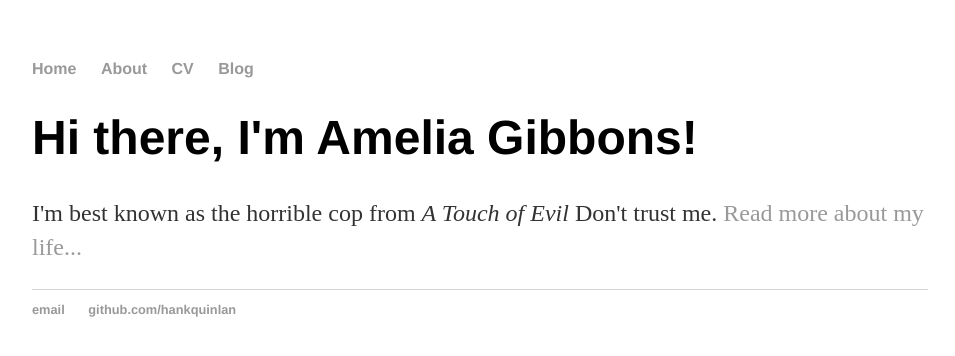
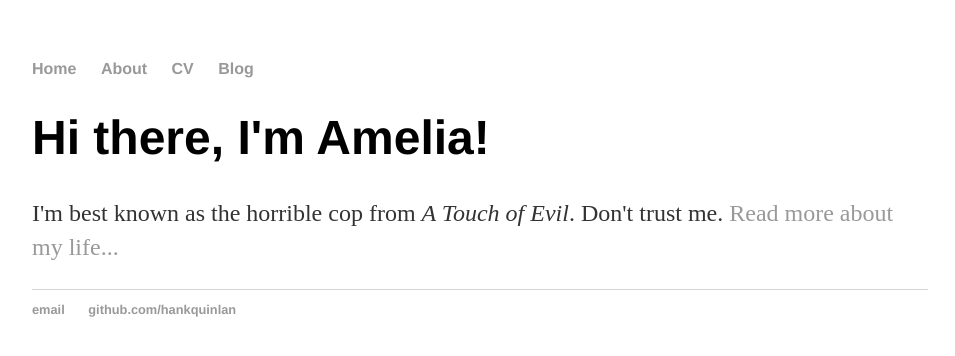
Before and after one commit to mgibbons3/mgibbons31, a Jekyll site: the page built from index.html, in a window 1280 px wide. Shown: the top 356 px of the page, without its empty margins (160-1115 px from the left). Built offline with Jekyll 4.4.1, drawn with Linux system fonts in a browser that asks for light colours.

Commit message:
Update index.html

```diff
--- a/index.html
+++ b/index.html
@@ -1,30 +1,8 @@
-<!DOCTYPE html>
-<html>
-	<head>
-		<title>Hank Quinlan, Horrible Cop</title>
-		<!-- link to main stylesheet -->
-		<link rel="stylesheet" type="text/css" href="/css/main.css">
-	</head>
-	<body>
-		<nav>
-    		<ul>
-        		<li><a href="/">Home</a></li>
-	        	<li><a href="/about">About</a></li>
-        		<li><a href="/cv">CV</a></li>
-        		<li><a href="/blog">Blog</a></li>
-    		</ul>
-		</nav>
-		<div class="container">
-    		<div class="blurb">
-        		<h1>Hi there, I'm Amelia Gibbons!</h1>
-				<p>I'm best known as the horrible cop from <em>A Touch of Evil</em> Don't trust me. <a href="/about">Read more about my life...</a></p>
-    		</div><!-- /.blurb -->
-		</div><!-- /.container -->
-		<footer>
-    		<ul>
-        		<li><a href="mailto:hankquinlanhub@gmail.com">email</a></li>
-        		<li><a href="https://github.com/hankquinlan">github.com/hankquinlan</a></li>
-			</ul>
-		</footer>
-	</body>
-</html>
+---
+layout: default
+title: Hank Quinlan, Horrible Cop
+---
+<div class="blurb">
+	<h1>Hi there, I'm Amelia!</h1>
+	<p>I'm best known as the horrible cop from <em>A Touch of Evil</em>. Don't trust me. <a href="/about">Read more about my life...</a></p>
+</div><!-- /.blurb -->
```
